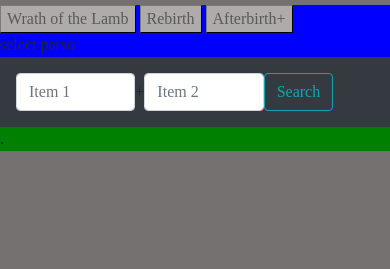
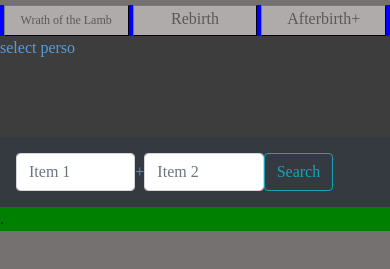
Before and after one commit to gui-lef/guillaume_projet, a plain HTML site: page index1.html in a window 390 px wide. Shown: the part 51-320 px from the top of the page. Drawn offline with Linux system fonts and the light colour scheme.

Commit message:
maj bouton

```diff
--- a/css/cssMOB.css
+++ b/css/cssMOB.css
@@ -1,4 +1,4 @@
-@media screen and (max-width:399px ){
+@media screen and (max-width:576px ){
 
     @font-face{
         font-family:;
@@ -28,21 +28,47 @@
         background-color: green;
     }
 
-    #btnWrath:active,#btnRebirth:active,#btnAfterbirth:active{
+    #btnWrath:active,#btnRebirth:active,#btnAfterbirth:active{ /*couleur des boutons actifs*/
 
         background:#404040;
         color: #5b9bd5;
         border-color: #262626;
         border-width:1px;
     }
-    #btnWrath,#btnRebirth,#btnAfterbirth{
+    #btnWrath,#btnRebirth,#btnAfterbirth{ /*couleur des boutons*/
 
         background:#afabab;
         color: #595959;
         border-color: #262626;
         border-width:1px;
+        width: 32%;
+        font-size: 1em;
+        height:100%;
     }
+#btnWrath{
+    font-size: 0.75em;
+    object-fit: cover;
+    height: 2.55em;
 
+}
+#btnRebirth, #btnAfterbirth
+{
+    padding-bottom: 1%;
+}
+#btn_jeux{
+    text-align: center;
+
+    }
+#select_persos{
+    height: 12vh;
+    background-color: #3d3d3d;
+    color: #5b9bd5;
+    border-color:red;
+    border-width:5px;
+}
+#plus{
+    color: #5b9bd5;
+}
 
 
 }
--- a/index1.html
+++ b/index1.html
@@ -17,6 +17,7 @@
 <main>
     <div id="btn_jeux">
         <input type="button" id="btnWrath" value="Wrath of the Lamb">
+        <!--<button id="btnWrath">wrath of the lamb</button>-->
         <input type="button" id="btnRebirth" value="Rebirth">
         <input type="button" id="btnAfterbirth" value="Afterbirth+">
     </div>
@@ -28,7 +29,7 @@
             <nav class="navbar navbar-dark bg-dark">
                 <form class="form-inline">
                     <input class="form-control col-4" type="search" placeholder="Item 1" aria-label="Search" >
-                    <a>+</a>
+                    <a id="plus">+</a>
                     <input class="form-control col-4" type="search" placeholder="Item 2" aria-label="Search">
                     <button class="btn btn-outline-info my-2 my-sm-0" type="submit">Search</button>
                 </form>
```
